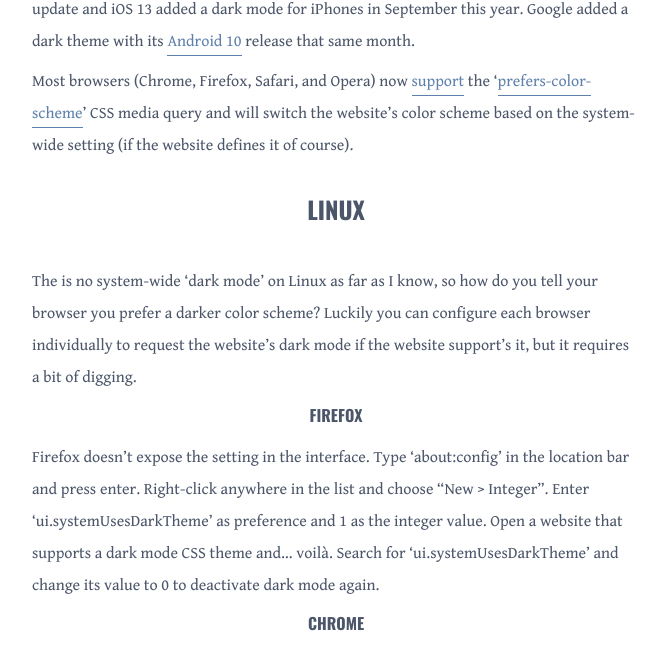
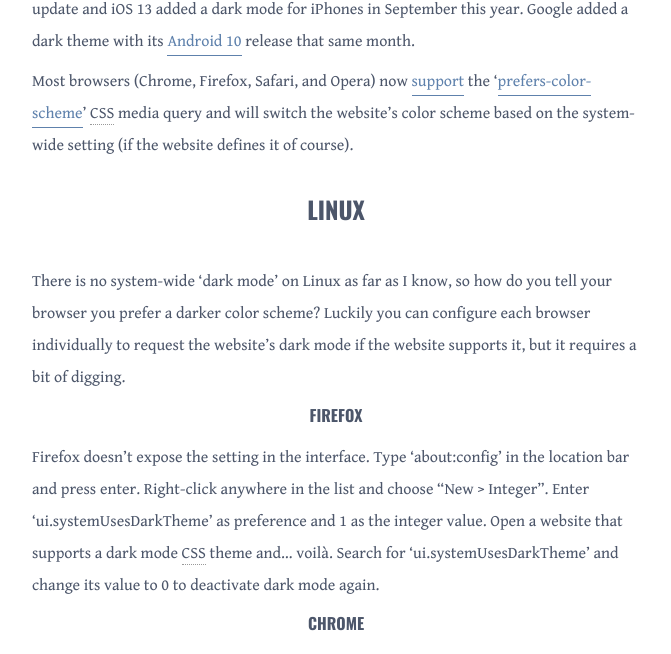
Before and after one commit to cimm/suffix, a Jekyll site: the page built from _posts/2019-11-08-dark-theme.html, in a window 1280 px wide. Shown: the part 383-1037 px from the top of the page, without its empty margins (304-975 px from the left). Built offline with Jekyll 4.4.1, drawn with Linux system fonts in a browser that asks for light colours.

Commit message:
Fix typos in the Dark Theme article

```diff
--- a/_posts/2019-11-08-dark-theme.html
+++ b/_posts/2019-11-08-dark-theme.html
@@ -11,15 +11,15 @@ description: Enable website dark mode in browsers on Linux
 <div class="narrow-col">
   <p>Dark themes are all the rage. macOS introduced <a href="https://developer.apple.com/design/human-interface-guidelines/macos/visual-design/dark-mode/" title="Apple’s Human Interface Guidelines on Dark Mode">dark mode</a> with Mojave in September last year. Microsoft shipped its system-wide dark mode in the October 2018 Windows 10 update and iOS 13 added a dark mode for iPhones in September this year. Google added a dark theme with its <a href="https://www.android.com/android-10/" title="Android 10 product page">Android 10</a> release that same month.</p>
 
-  <p>Most browsers (Chrome, Firefox, Safari, and Opera) now <a href="https://caniuse.com/#search=prefers-color-scheme" title="Browser support for ‘prefers-color-scheme’ on Can I use">support</a> the ‘<a href="https://drafts.csswg.org/mediaqueries-5/#prefers-color-scheme" title="The ‘prefers-color-scheme’ spec">prefers-color-scheme</a>’ CSS media query and will switch the website’s color scheme based on the system-wide setting (if the website defines it of course).</p>
+  <p>Most browsers (Chrome, Firefox, Safari, and Opera) now <a href="https://caniuse.com/#search=prefers-color-scheme" title="Browser support for ‘prefers-color-scheme’ on Can I use">support</a> the ‘<a href="https://drafts.csswg.org/mediaqueries-5/#prefers-color-scheme" title="The ‘prefers-color-scheme’ spec">prefers-color-scheme</a>’ <abbr title="Cascading Stylesheet">CSS</abbr> media query and will switch the website’s color scheme based on the system-wide setting (if the website defines it of course).</p>
 
   <h2>Linux</h2>
 
-  <p>The is no system-wide ‘dark mode’ on Linux as far as I know, so how do you tell your browser you prefer a darker color scheme? Luckily you can configure each browser individually to request the website’s dark mode if the website support’s it, but it requires a bit of digging.</p>
+  <p>There is no system-wide ‘dark mode’ on Linux as far as I know, so how do you tell your browser you prefer a darker color scheme? Luckily you can configure each browser individually to request the website’s dark mode if the website supports it, but it requires a bit of digging.</p>
 
   <h3>Firefox</h3>
 
-  <p>Firefox doesn’t expose the setting in the interface. Type ‘about:config’ in the location bar and press enter. Right-click anywhere in the list and choose “New &gt; Integer”. Enter ‘ui.systemUsesDarkTheme’ as preference and 1 as the integer value. Open a website that supports a dark mode CSS theme and&hellip; voilà. Search for ‘ui.systemUsesDarkTheme’ and change its value to 0 to deactivate dark mode again.</p>
+  <p>Firefox doesn’t expose the setting in the interface. Type ‘about:config’ in the location bar and press enter. Right-click anywhere in the list and choose “New &gt; Integer”. Enter ‘ui.systemUsesDarkTheme’ as preference and 1 as the integer value. Open a website that supports a dark mode <abbr title="Cascading Stylesheet">CSS</abbr> theme and&hellip; voilà. Search for ‘ui.systemUsesDarkTheme’ and change its value to 0 to deactivate dark mode again.</p>
 
   <h3>Chrome</h3>
 
```
